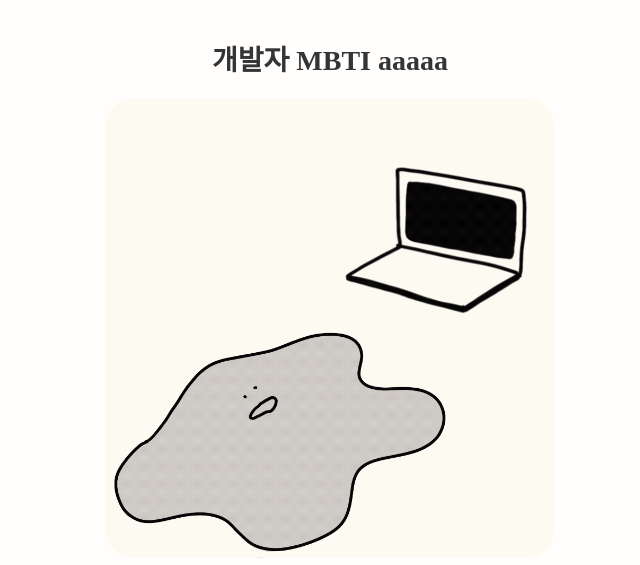
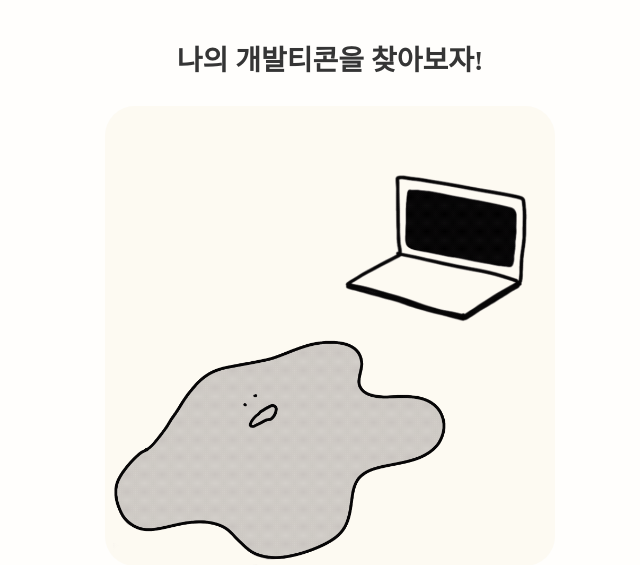
Before and after one commit to yeon-june/devbti-pjt, a Django app: page /mbti/ in a window 1280 px wide. Shown: the top 565 px of the page, without its empty margins (310-950 px from the left). Run offline with Django 3.2, Linux system fonts and the light colour scheme; data comes from the database, SQL or seed files in the repository; some libraries are stand-ins or nearby versions.

Commit message:
share edit

```diff
--- a/MBTI/static/result.js
+++ b/MBTI/static/result.js
@@ -1,12 +1,12 @@
 function shareTwitter() {
-  const sendText = "개발자 mbti"; // 전달할 텍스트
-  const sendUrl = "devpad.tistory.com/"; // 전달할 URL
+  const sendText = "개발티콘"; // 전달할 텍스트
+  const sendUrl = document.URL // 전달할 URL
   window.open("https://twitter.com/intent/tweet?text=" + sendText + "&url=" + sendUrl)
 }
 
 
 function shareFacebook() {
-  const sendUrl = "devpad.tistory.com/"; // 전달할 URL
+  const sendUrl = document.URL // 전달할 URL
   window.open("http://www.facebook.com/sharer/sharer.php?u=" + sendUrl)
 }
 
--- a/MBTI/templates/MBTI/main_page.html
+++ b/MBTI/templates/MBTI/main_page.html
@@ -7,8 +7,8 @@
 
 {% block content %}
   <div class="mb-3 d-flex justify-content-center">
-    <span class="title">
-      개발자 MBTI aaaaa
+    <span class="title mb-2">
+      나의 개발티콘을 찾아보자!
     </span>
   </div>
   <img src="{%static 'main.gif'%}" alt="" class="main-img">
```
